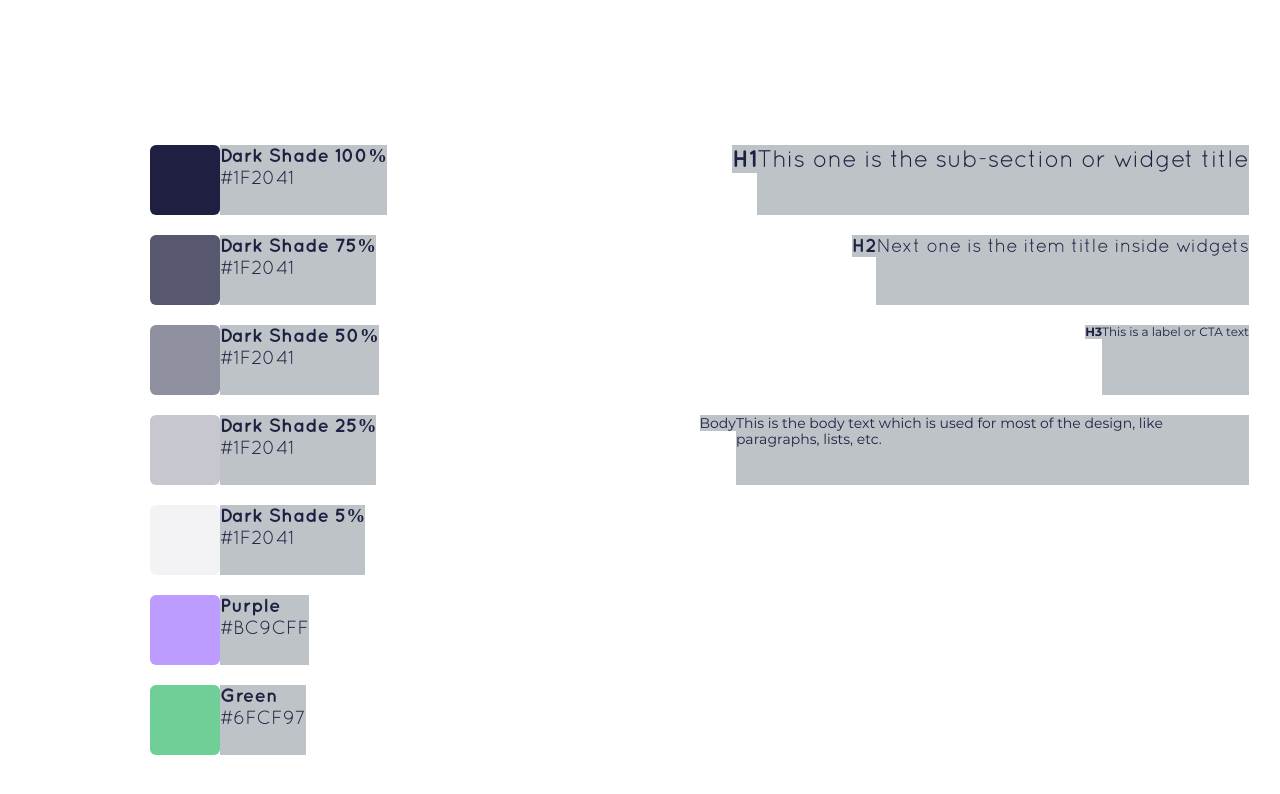
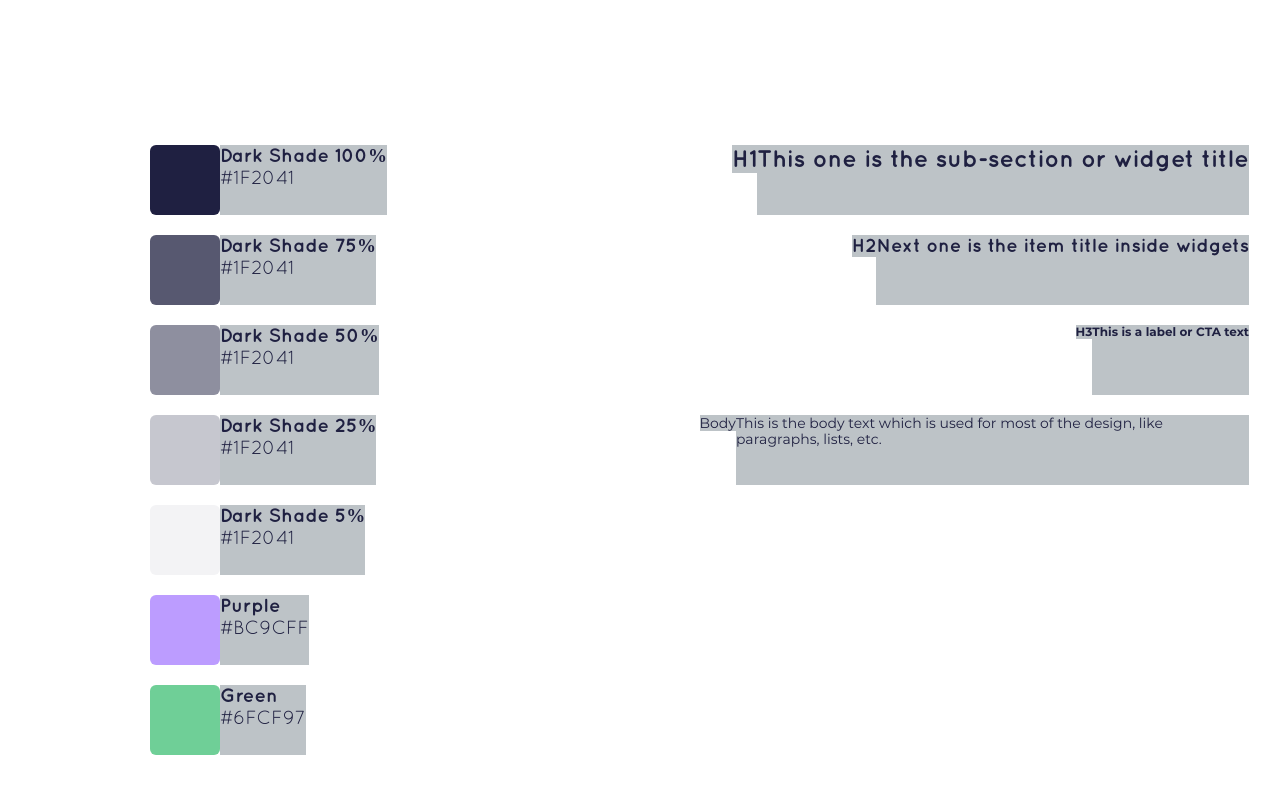
Before and after one commit to Vasily-Bolt/fsd-test, a plain HTML site: page Compiled-HTML/index.html in a window 1280 px wide. Shown: the top 794 px of the page. Drawn offline with Linux system fonts and the light colour scheme; a web font is replaced by a local one.

Commit message:
Fixed a bug with font-weight on right blocks

```diff
--- a/Compiled-HTML/index.html
+++ b/Compiled-HTML/index.html
@@ -14,10 +14,10 @@
 
 <div class="TCAS-cont"><div class="TCAS-cont__left"> <div class="TCAS-cont__left__square green"></div></div><div class="TCAS-cont__right"><div class="body-head2 TCAS-cont__right__title"><p>Green</p></div><div class="body-head2 TCAS-cont__right__text"><p>#6FCF97</p></div></div></div>
 
-<div class="TCAS-cont TCAS-cont--to-the-right"><div class="TCAS-cont__left"> <div class="TCAS-cont__left__text-block body-head1"><p>H1</p></div></div><div class="TCAS-cont__right"><div class="TCAS-cont__right__text body-head1"><p>This one is the sub-section or widget title</p></div></div></div>
+<div class="TCAS-cont TCAS-cont--to-the-right"><div class="TCAS-cont__left"> <div class="TCAS-cont__left__text-block body-head1"><p>H1</p></div></div><div class="TCAS-cont__right"><div class="TCAS-cont__right__title body-head1"><p>This one is the sub-section or widget title</p></div></div></div>
 
-<div class="TCAS-cont TCAS-cont--to-the-right"><div class="TCAS-cont__left"> <div class="TCAS-cont__left__text-block body-head2"><p>H2</p></div></div><div class="TCAS-cont__right"><div class="TCAS-cont__right__text body-head2"><p>Next one is the item title inside widgets</p></div></div></div>
+<div class="TCAS-cont TCAS-cont--to-the-right"><div class="TCAS-cont__left"> <div class="TCAS-cont__left__text-block body-head2"><p>H2</p></div></div><div class="TCAS-cont__right"><div class="TCAS-cont__right__title body-head2"><p>Next one is the item title inside widgets</p></div></div></div>
 
-<div class="TCAS-cont TCAS-cont--to-the-right"><div class="TCAS-cont__left"> <div class="TCAS-cont__left__text-block body-head3"><p>H3</p></div></div><div class="TCAS-cont__right"><div class="TCAS-cont__right__text body-head3"><p>This is a label or CTA text</p></div></div></div>
+<div class="TCAS-cont TCAS-cont--to-the-right"><div class="TCAS-cont__left"> <div class="TCAS-cont__left__text-block body-head3"><p>H3</p></div></div><div class="TCAS-cont__right"><div class="TCAS-cont__right__title body-head3"><p>This is a label or CTA text</p></div></div></div>
 
-<div class="TCAS-cont TCAS-cont--to-the-right"><div class="TCAS-cont__left"> <div class="TCAS-cont__left__text-block body-standart"><p>Body</p></div></div><div class="TCAS-cont__right"><div class="TCAS-cont__right__text body-standart"><p>This is the body text which is used for most of the design, like paragraphs, lists, etc.</p></div></div></div></div></body></html>
+<div class="TCAS-cont TCAS-cont--to-the-right"><div class="TCAS-cont__left"> <div class="TCAS-cont__left__text-block body-standart"><p>Body</p></div></div><div class="TCAS-cont__right"><div class="TCAS-cont__right__title body-standart"><p>This is the body text which is used for most of the design, like paragraphs, lists, etc.</p></div></div></div></div></body></html>
```
Also changed, not shown: 1 other file.
